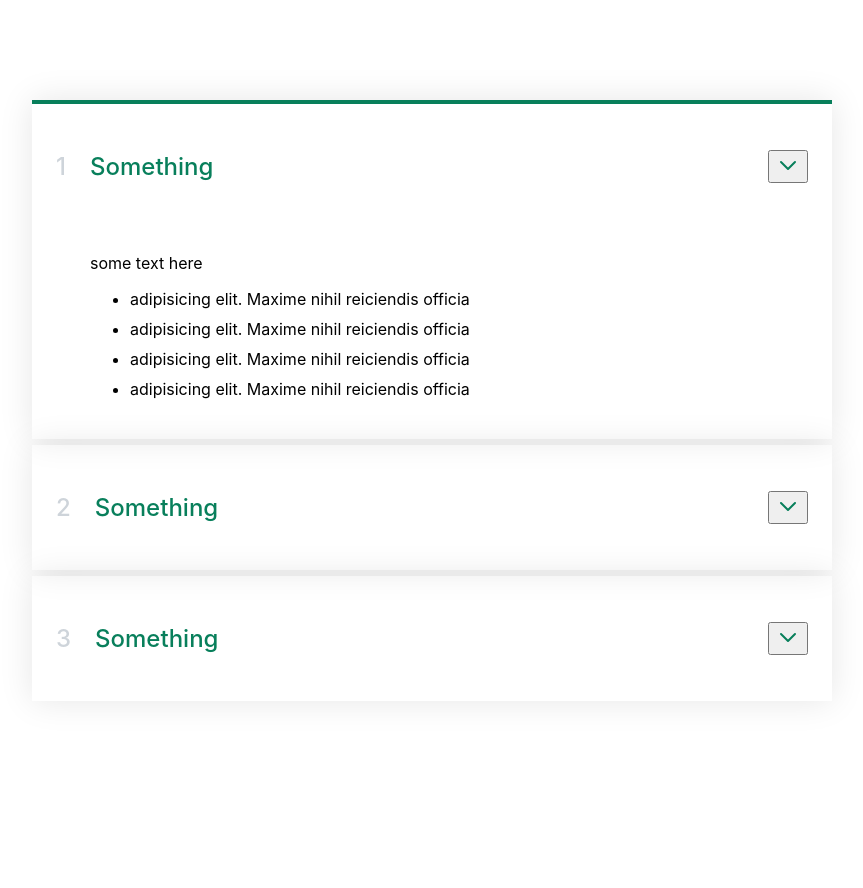
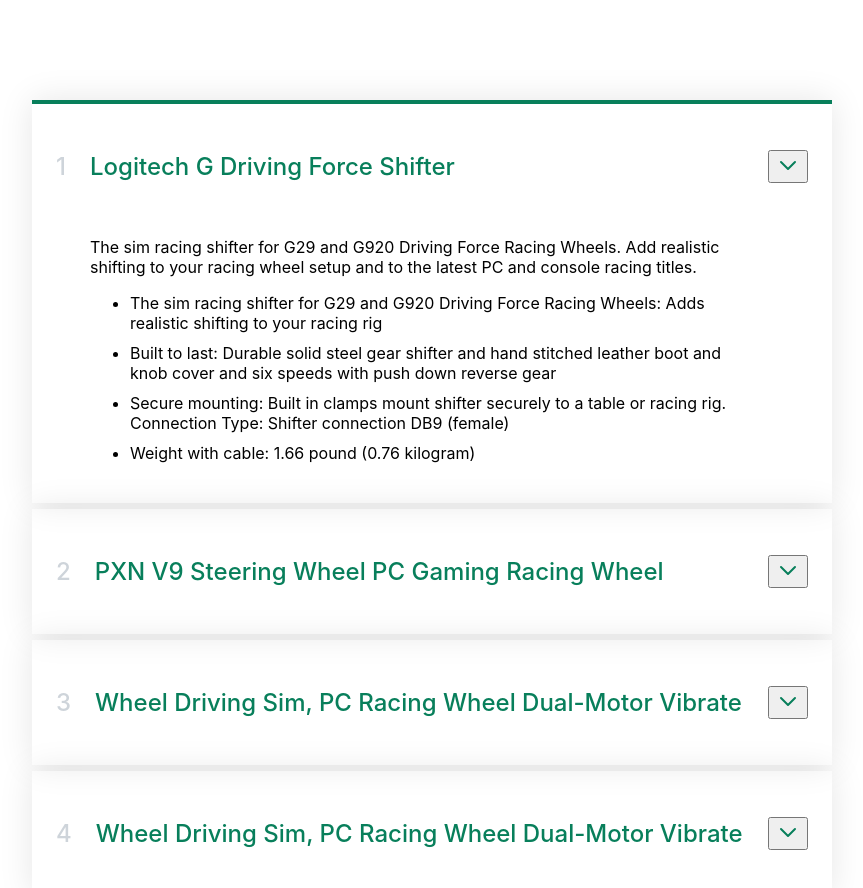
Before and after one commit to khalil0525/accordion-component-app, a React (Create React App) app: page / in a window 1280 px wide. Both pictures are taken after a click on the button 996 px from the left and 162 px from the top of the page. Shown: the top 888 px of the page, without its empty margins (208-1071 px from the left). Before the commit the page ends 801 px from the top, so only its background shows below. Built offline with nearby package versions, Linux system fonts and the light colour scheme.

Commit message:
Updated to dynamically render AccordionItem

```diff
--- a/src/App.js
+++ b/src/App.js
@@ -1,10 +1,63 @@
 import logo from "./logo.svg";
 import "./App.css";
 import Accordion from "./components/Accordion/Accordion";
+
+//Here we create some dummy data that we will use to dynamically render AccordionItems in Accordion
+const dummyData = [
+  {
+    number: "1",
+    title: "Logitech G Driving Force Shifter",
+    description:
+      "The sim racing shifter for G29 and G920 Driving Force Racing Wheels. Add realistic shifting to your racing wheel setup and to the latest PC and console racing titles.",
+    specifications: [
+      "The sim racing shifter for G29 and G920 Driving Force Racing Wheels: Adds realistic shifting to your racing rig",
+      "Built to last: Durable solid steel gear shifter and hand stitched leather boot and knob cover and six speeds with push down reverse gear",
+      "Secure mounting: Built in clamps mount shifter securely to a table or racing rig. Connection Type: Shifter connection DB9 (female)",
+      "Weight with cable: 1.66 pound (0.76 kilogram)",
+    ],
+  },
+  {
+    number: "2",
+    title: "PXN V9 Steering Wheel PC Gaming Racing Wheel",
+    description:
+      "Pressure-sensitive brake, accelerator and clutch pedals let you accelerate, brake and change gears with the feel of an actual car.",
+    specifications: [
+      "The sim racing shifter for G29 and G920 Driving Force Racing Wheels: Adds realistic shifting to your racing rig",
+      "Built to last: Durable solid steel gear shifter and hand stitched leather boot and knob cover and six speeds with push down reverse gear",
+      "Secure mounting: Built in clamps mount shifter securely to a table or racing rig. Connection Type: Shifter connection DB9 (female)",
+      "Weight with cable: 1.66 pound (0.76 kilogram)",
+    ],
+  },
+  {
+    number: "3",
+    title: "Wheel Driving Sim, PC Racing Wheel Dual-Motor Vibrate",
+    description:
+      "The sim racing shifter for G29 and G920 Driving Force Racing Wheels. Add realistic shifting to your racing wheel setup and to the latest PC and console racing titles.",
+    specifications: [
+      "The sim racing shifter for G29 and G920 Driving Force Racing Wheels: Adds realistic shifting to your racing rig",
+      "Built to last: Durable solid steel gear shifter and hand stitched leather boot and knob cover and six speeds with push down reverse gear",
+      "Secure mounting: Built in clamps mount shifter securely to a table or racing rig. Connection Type: Shifter connection DB9 (female)",
+      "Weight with cable: 1.66 pound (0.76 kilogram)",
+    ],
+  },
+  {
+    number: "4",
+    title: "Wheel Driving Sim, PC Racing Wheel Dual-Motor Vibrate",
+    description:
+      "The sim racing shifter for G29 and G920 Driving Force Racing Wheels. Add realistic shifting to your racing wheel setup and to the latest PC and console racing titles.",
+    specifications: [
+      "The sim racing shifter for G29 and G920 Driving Force Racing Wheels: Adds realistic shifting to your racing rig",
+      "Built to last: Durable solid steel gear shifter and hand stitched leather boot and knob cover and six speeds with push down reverse gear",
+      "Secure mounting: Built in clamps mount shifter securely to a table or racing rig. Connection Type: Shifter connection DB9 (female)",
+      "Weight with cable: 1.66 pound (0.76 kilogram)",
+    ],
+  },
+];
 function App() {
   return (
     <div className="App">
-      <Accordion />
+      {/* Here we are passing some dummyData as a prop "data" */}
+      <Accordion data={dummyData} />
     </div>
   );
 }
--- a/src/components/Accordion/Accordion.js
+++ b/src/components/Accordion/Accordion.js
@@ -5,6 +5,7 @@
 const Accordion = (props) => {
   // This piece of state is used to determine which accordion item is open and which to close when opening a given accordion item
   const [openItem, setOpenItem] = useState("");
+  const [item1, item2, item3] = props.data;
   // The function will control the state for the accordion. We only want 1 tab open at once.
   // It will be passed as props to the AccordionItem to pull up the AccordionItem number that is currently open.
   const accordionItemHandler = (accordionItemNumber) => {
@@ -22,34 +23,56 @@
     setOpenItem(accordionItemNumber);
   };
 
-  //********************JSX*************************
-  return (
-    //Here we are using modules to work with CSS rules
-    <div className={styles.accordion}>
+  // Here we dynamically render the AccordionItems using data that was passed to us from the App component.
+  let accordionItemGenerator = props.data.map((item) => {
+    return (
       <AccordionItem
-        number="1"
-        title="Something"
-        description="some text here"
+        number={item.number}
+        title={item.title}
+        description={item.description}
+        specifications={item.specifications}
         // currentOpenItem is a prop that will be used to communicate between the AccordionItems which tab is currently open.
         currentOpenItem={openItem}
         // onClickAccordion is a prop function that is passed so that we can change the state of openItem
         onClickAccordion={accordionItemHandler}
       />
-      <AccordionItem
-        number="2"
-        title="Something"
-        description="some text here"
-        currentOpenItem={openItem}
-        onClickAccordion={accordionItemHandler}
-      />
-      <AccordionItem
-        number="3"
-        title="Something"
-        description="some text here"
-        currentOpenItem={openItem}
-        onClickAccordion={accordionItemHandler}
-      />
-    </div>
+    );
+  });
+
+  //********************JSX*************************
+  return (
+    // Here we are using modules to work with CSS rules
+    // <div className={styles.accordion}>
+    //   <AccordionItem
+    //     number={item1.number}
+    //     title={item1.title}
+    //     description={item1.description}
+    //     specifications={item1.specifications}
+    //     // currentOpenItem is a prop that will be used to communicate between the AccordionItems which tab is currently open.
+    //     currentOpenItem={openItem}
+    //     // onClickAccordion is a prop function that is passed so that we can change the state of openItem
+    //     onClickAccordion={accordionItemHandler}
+    //   />
+    //   <AccordionItem
+    //     number={item2.number}
+    //     title={item2.title}
+    //     description={item2.description}
+    //     specifications={item2.specifications}
+    //     currentOpenItem={openItem}
+    //     onClickAccordion={accordionItemHandler}
+    //   />
+    //   <AccordionItem
+    //     number={item3.number}
+    //     title={item3.title}
+    //     description={item3.description}
+    //     specifications={item3.specifications}
+    //     currentOpenItem={openItem}
+    //     onClickAccordion={accordionItemHandler}
+    //   />
+    // </div>
+
+    //We slimmed down the code to one line by dynamically rendering the AccordionItems.
+    <div className={styles.accordion}>{accordionItemGenerator}</div>
   );
 };
 
--- a/src/components/Accordion/AccordionItem.js
+++ b/src/components/Accordion/AccordionItem.js
@@ -42,10 +42,10 @@
       <div className={styles["hidden-box"]}>
         <p>{props.description}</p>
         <ul>
-          <li>adipisicing elit. Maxime nihil reiciendis officia</li>
-          <li>adipisicing elit. Maxime nihil reiciendis officia</li>
-          <li>adipisicing elit. Maxime nihil reiciendis officia</li>
-          <li>adipisicing elit. Maxime nihil reiciendis officia</li>
+          <li>{props.specifications[0]}</li>
+          <li>{props.specifications[1]}</li>
+          <li>{props.specifications[2]}</li>
+          <li>{props.specifications[3]}</li>
         </ul>
       </div>
     </div>
--- a/src/components/Accordion/AccordionItem.module.css
+++ b/src/components/Accordion/AccordionItem.module.css
@@ -5,7 +5,7 @@
   display: grid;
   grid-template-columns: auto 1fr auto;
   column-gap: 24px;
-  row-gap: 32px;
+  row-gap: 16px;
   align-items: center;
 }
 /* "When we have the open class, target the hidden box and set display block" */
```
